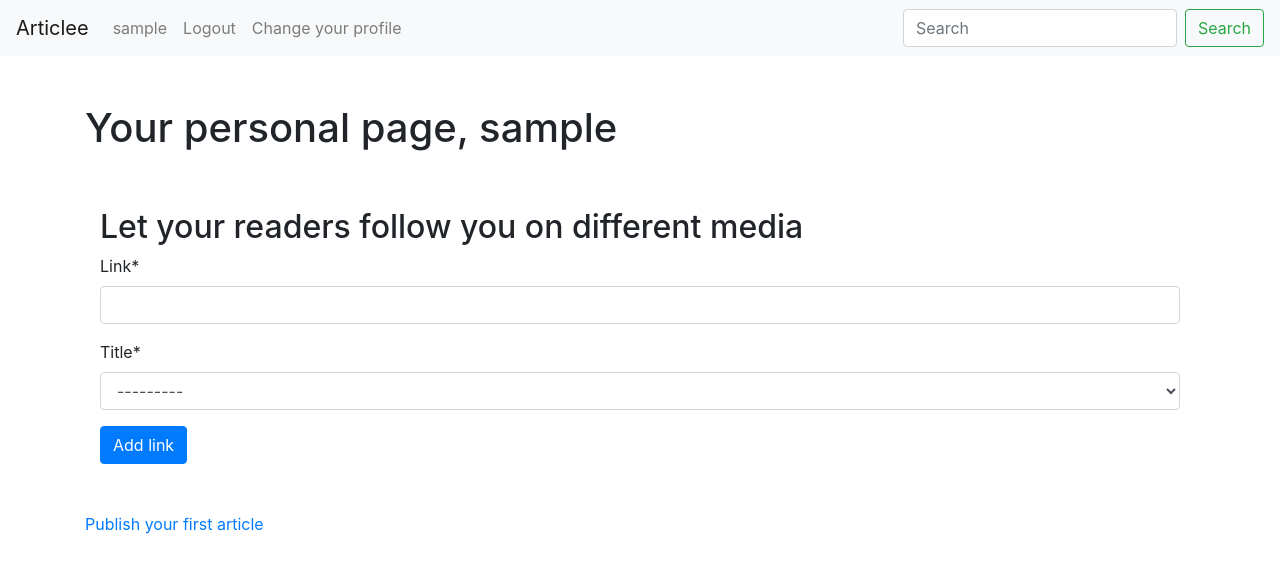
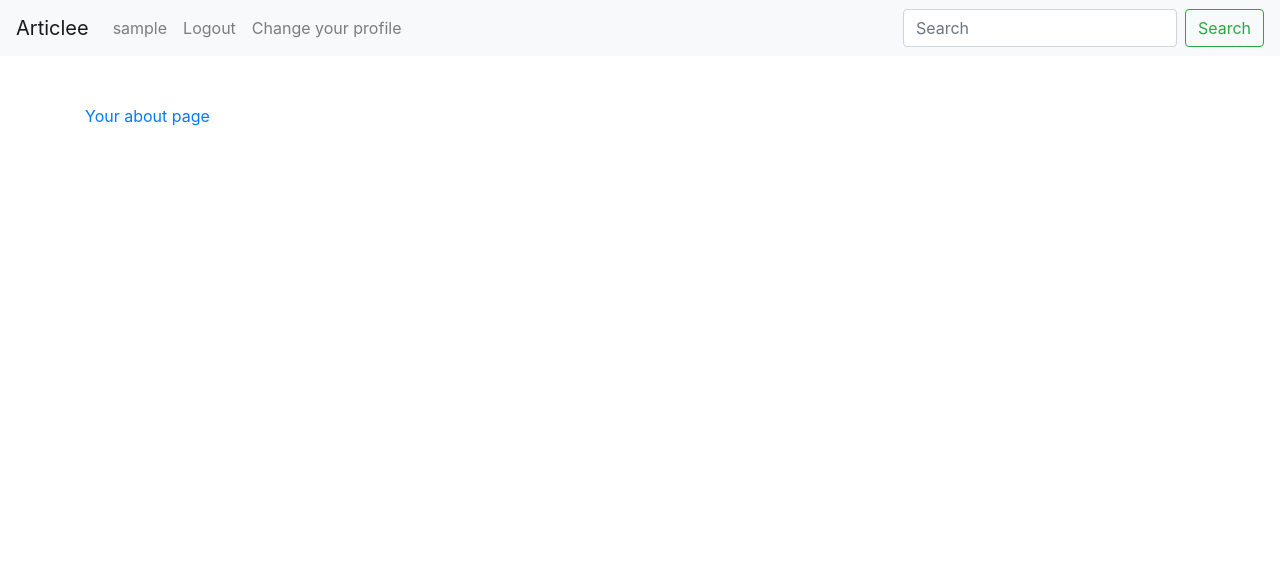
Before and after one commit to Andrew-157/dj_project_2, a Django app: page /personal/ in a window 1280 px wide. Shown: the top 583 px of the page. Run offline with Django 4.2, Linux system fonts and the light colour scheme; the visitor is signed in with stand-in values (Sample User, id 1); data comes from the database, SQL or seed files in the repository; data that the repository does not hold is empty; some libraries are stand-ins or nearby versions.

Commit message:
Changed something

```diff
--- a/personal/templates/personal/personal_page.html
+++ b/personal/templates/personal/personal_page.html
@@ -1,36 +1,7 @@
 {% extends "core/header.html" %}
 
 {% block content %}
-    {% load crispy_forms_tags %}
     <div class="container py-5">
-        <h1>Your personal page, {{ user.username }}</h1>
-        <div class="container py-5">
-            {% if not social_media_list %}
-                <h2>Let your readers follow you on different media</h2>
-                <form action="{% url 'personal:personal-page' %}" method="post">
-                    {% csrf_token %}
-                    {{ form|crispy }}
-                    <button class="btn btn-primary" type="submit">Add link</button>
-                </form>
-            {% else %}
-                <h2>Social media links you added: </h2>
-                {% for sm in social_media_list %}
-                    <p><strong>{{sm.get_title_display}}:</strong> <a href="{{sm.link}}">{{sm.link}}</a></p>
-                {% endfor %}
-                <form action="{% url 'personal:personal-page' %}" method="post">
-                    {% csrf_token %}
-                    {{ form|crispy }}
-                    <button class="btn btn-primary" type="submit">Add link</button>
-                </form>
-            {% endif %}
-        </div>
-        {% if not articles %}
-            <a href="{% url 'personal:publish-article' %}">Publish your first article</a>
-        {% else %}
-            <a href="{% url 'personal:publish-article' %}">Publish new article</a>
-            {% for article in articles %}
-                <p>{{ article.title }}</p>
-            {% endfor %}
-        {% endif %}
+        <a href="{% url 'personal:about-page' %}">Your about page</a>
     </div>
 {% endblock %}
--- a/personal/urls.py
+++ b/personal/urls.py
@@ -4,8 +4,10 @@ from . import views
 
 app_name = 'personal'
 urlpatterns = [
-    path('personal/', views.PersonalPageView.as_view(), name='personal-page'),
-    path('personal/social_media/<int:pk>/delete/',
+    path('personal/', TemplateView.as_view(template_name='personal/personal_page.html'),
+         name='personal-page'),
+    path('personal/about/', views.AboutPageView.as_view(), name='about-page'),
+    path('personal/about/social_media/<int:pk>/delete/',
          views.DeleteSocialMediaView.as_view(), name='social_media-delete'),
     path('personal/articles/publish/',
          views.PublishArticleView.as_view(), name='publish-article'),
--- a/personal/views.py
+++ b/personal/views.py
@@ -73,26 +73,10 @@ class UpdateArticleView(View):
         return super().dispatch(request, *args, **kwargs)
 
 
-class PersonalPageView(View):
-    template_name = 'personal/personal_page.html'
+class AboutPageView(View):
+    template_name = 'personal/about_page.html'
     form_class = PublishSocialMediaForm
     success_message = 'You successfully added new link to your social media'
-    articles = None
-    social_media_list = None
-
-    def get_subscriptions(self, user_id):
-        ...
-
-    def get_favorites(self, user_id):
-        ...
-
-    def get_articles(self, author):
-        return Article.objects.\
-            filter(author=author).\
-            select_related('author').\
-            prefetch_related('tags').\
-            order_by('-pub_date').\
-            all()
 
     def get_social_media(self, user):
         return SocialMedia.objects.\
@@ -102,12 +86,10 @@ class PersonalPageView(View):
 
     def get(self, request, *args, **kwargs):
         current_user = request.user
-        self.articles = self.get_articles(current_user)
-        self.social_media_list = self.get_social_media(current_user)
+        social_media_list = self.get_social_media(current_user)
         form = self.form_class()
         return render(request, self.template_name, {'form': form,
-                                                    'articles': self.articles,
-                                                    'social_media_list': self.social_media_list})
+                                                    'social_media_list': social_media_list})
 
     def post(self, request, *args, **kwargs):
         current_user = request.user
@@ -116,10 +98,10 @@ class PersonalPageView(View):
             form.instance.user = current_user
             form.save()
             messages.success(request, self.success_message)
-            return redirect('personal:personal-page')
+            return redirect('personal:about-page')
+        social_media_list = self.get_social_media(current_user)
         return render(request, self.template_name, {'form': form,
-                                                    'articles': self.articles,
-                                                    'social_media': self.social_media_list})
+                                                    'social_media_list': social_media_list})
 
     @method_decorator(login_required)
     def dispatch(self, request, *args, **kwargs):
@@ -144,7 +126,7 @@ class DeleteSocialMediaView(View):
             return render(request, self.not_yours_template)
         social_media.delete()
         messages.success(request, self.success_message)
-        return redirect('personal:personal-page')
+        return redirect('personal:about-page')
 
     @method_decorator(login_required)
     def dispatch(self, request, *args, **kwargs):
```
Also changed, not shown: personal/templates/personal/about_page.html (added, +29 -0 lines).
